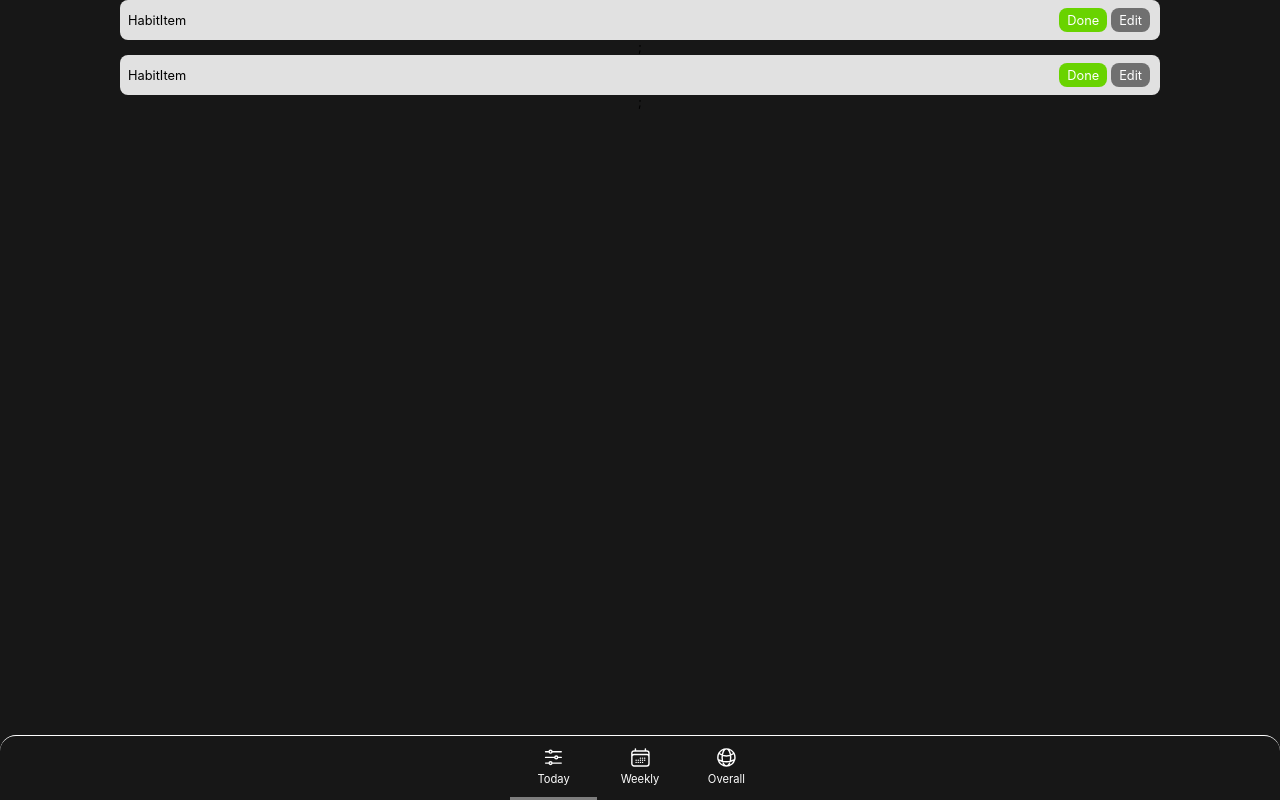
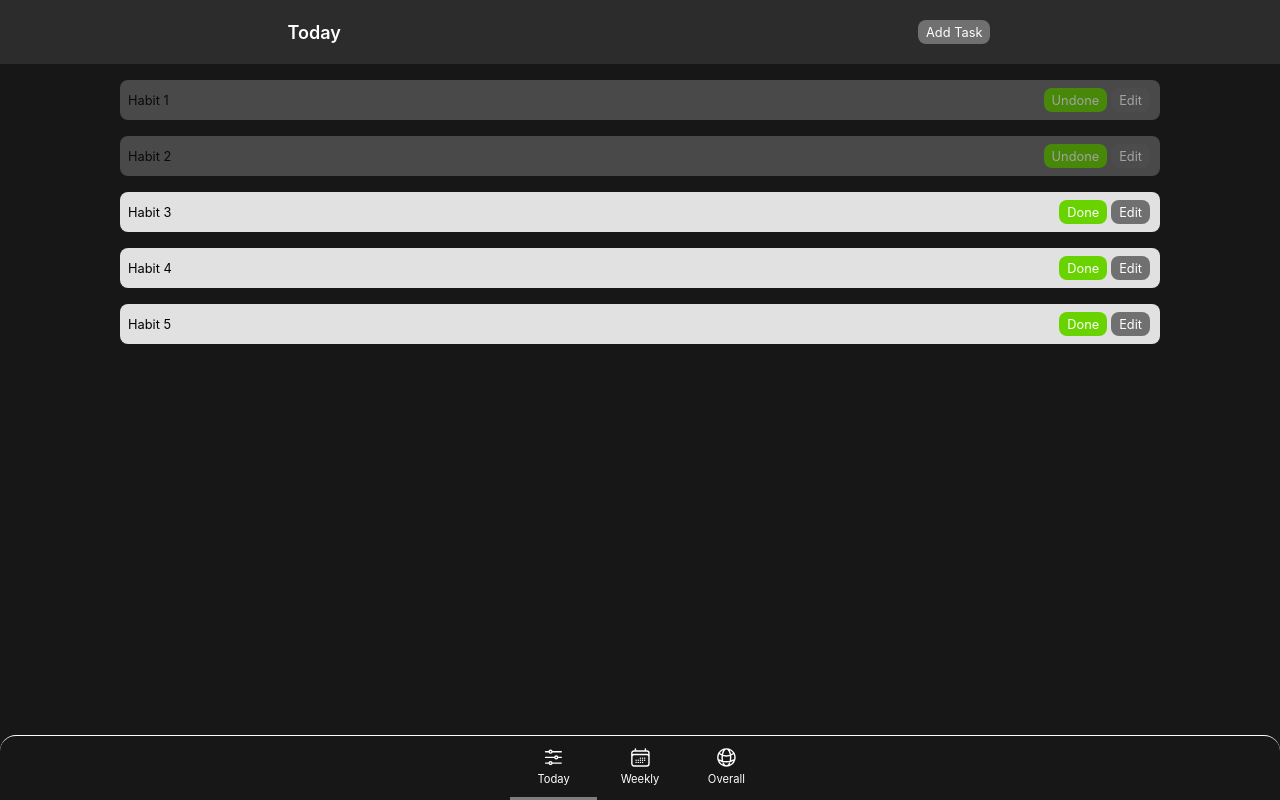
Before and after one commit to aimanaress/tasktracker, a React (Create React App) app: page / in a window 1280 px wide. Built offline with nearby package versions, Linux system fonts and the light colour scheme.

Commit message:
Update navigations

```diff
--- a/package.json
+++ b/package.json
@@ -10,6 +10,7 @@
     "react": "^18.2.0",
     "react-dom": "^18.2.0",
     "react-scripts": "5.0.1",
+    "react-transition-group": "^4.4.5",
     "web-vitals": "^2.1.4"
   },
   "scripts": {
--- a/src/App.js
+++ b/src/App.js
@@ -1,10 +1,13 @@
 import React from "react";
 import MainHeader from "./shared/Navigation/MainHeader";
 import HabitList from "./habit/components/HabitList";
+import TopHeader from "./shared/Navigation/TopHeader";
 
 function App() {
   return (
     <React.Fragment>
+      <TopHeader />
+      <div className="empty"></div>
       <HabitList />
       <MainHeader />
     </React.Fragment>
--- a/src/habit/components/HabitItem.css
+++ b/src/habit/components/HabitItem.css
@@ -10,4 +10,14 @@
   padding-left: 0.5rem;
   padding-right: 0.5rem;
   border-radius: 0.5rem;
+  margin-bottom: 1rem;
 }
+
+.done {
+  background-color: rgb(105, 105, 105);
+}
+
+.overlay__habitdone {
+  background: rgb(107, 107, 107);
+  opacity: 0.6;
+}
--- a/src/habit/components/HabitItem.js
+++ b/src/habit/components/HabitItem.js
@@ -2,14 +2,18 @@ import React from "react";
 import "./HabitItem.css";
 import Button from "../../shared/FormElements/Button";
 
-function HabitItem() {
+function HabitItem(props) {
   return (
-    <div className="container__habititem">
+    <div
+      className={`container__habititem ${
+        props.status && "done overlay__habitdone"
+      }`}
+    >
       <div>
-        <div>HabitItem</div>
+        <div>{props.name}</div>
       </div>
       <div>
-        <Button name="Done" primary />
+        <Button name={`${props.status ? "Undone" : "Done"}`} primary />
         <Button name="Edit" secondary />
       </div>
     </div>
--- a/src/habit/components/HabitList.js
+++ b/src/habit/components/HabitList.js
@@ -4,10 +4,39 @@ import HabitItem from "./HabitItem";
 import "./HabitList.css";
 
 function HabitList() {
+  const habitList = [
+    {
+      id: 1,
+      name: "Habit 1",
+      status: true,
+    },
+    {
+      id: 2,
+      name: "Habit 2",
+      status: true,
+    },
+    {
+      id: 3,
+      name: "Habit 3",
+      status: false,
+    },
+    {
+      id: 4,
+      name: "Habit 4",
+      status: false,
+    },
+    {
+      id: 5,
+      name: "Habit 5",
+      status: false,
+    },
+  ];
+
   return (
     <div className="container__habitlist">
-      <HabitItem />;
-      <HabitItem />;
+      {habitList.map((habit) => {
+        return <HabitItem name={habit.name} status={habit.status} />;
+      })}
     </div>
   );
 }
--- a/src/index.css
+++ b/src/index.css
@@ -13,3 +13,7 @@ code {
   font-family: source-code-pro, Menlo, Monaco, Consolas, "Courier New",
     monospace;
 }
+
+.empty {
+  height: 5rem;
+}
--- /dev/null
+++ b/src/shared/Navigation/TopHeader.css
@@ -0,0 +1,11 @@
+.container__topheader {
+  background-color: rgb(44, 44, 44);
+  position: fixed;
+  width: 100vw;
+  height: 4rem;
+  margin-bottom: 1rem;
+  display: flex;
+  align-items: center;
+  justify-content: space-around;
+  color: white;
+}
--- /dev/null
+++ b/src/shared/Navigation/TopHeader.js
@@ -0,0 +1,18 @@
+import React from "react";
+import TopNavigation from "./TopNavigation";
+
+import "./TopHeader.css";
+import Button from "../FormElements/Button";
+
+function TopHeader() {
+  return (
+    <div className="container__topheader">
+      <TopNavigation name="Today" />
+      <div className="">
+        <Button name="Add Task" />
+      </div>
+    </div>
+  );
+}
+
+export default TopHeader;
--- /dev/null
+++ b/src/shared/Navigation/TopNavigation.css
@@ -0,0 +1,8 @@
+.container__topnav {
+  display: flex;
+}
+
+.header {
+  font-size: large;
+  font-weight: 600;
+}
--- /dev/null
+++ b/src/shared/Navigation/TopNavigation.js
@@ -0,0 +1,13 @@
+import React from "react";
+
+import "./TopNavigation.css";
+
+function TopNavigation(props) {
+  return (
+    <div className="container__topnav">
+      <div className="header">{props.name}</div>
+    </div>
+  );
+}
+
+export default TopNavigation;
```
Also changed, not shown: 1 other file (tests, documents, lock files or other folders).
